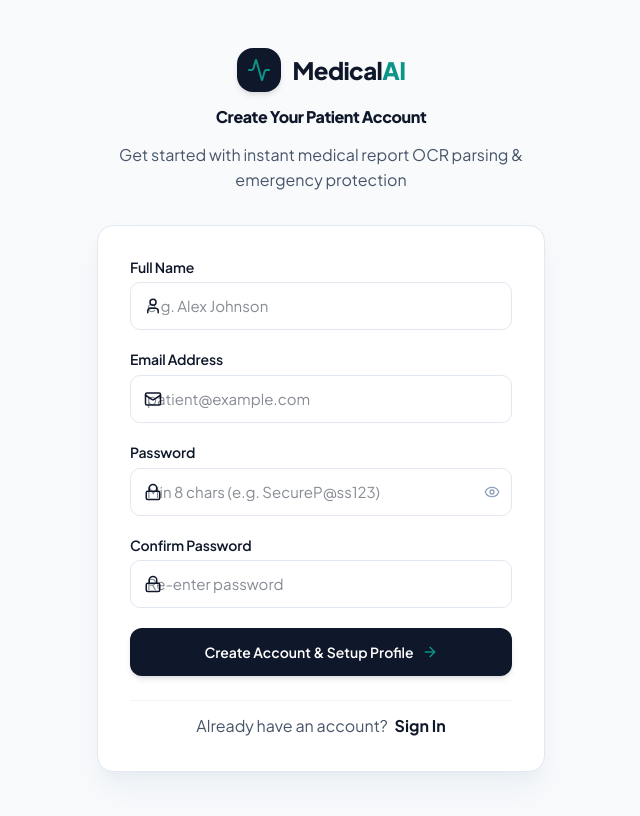
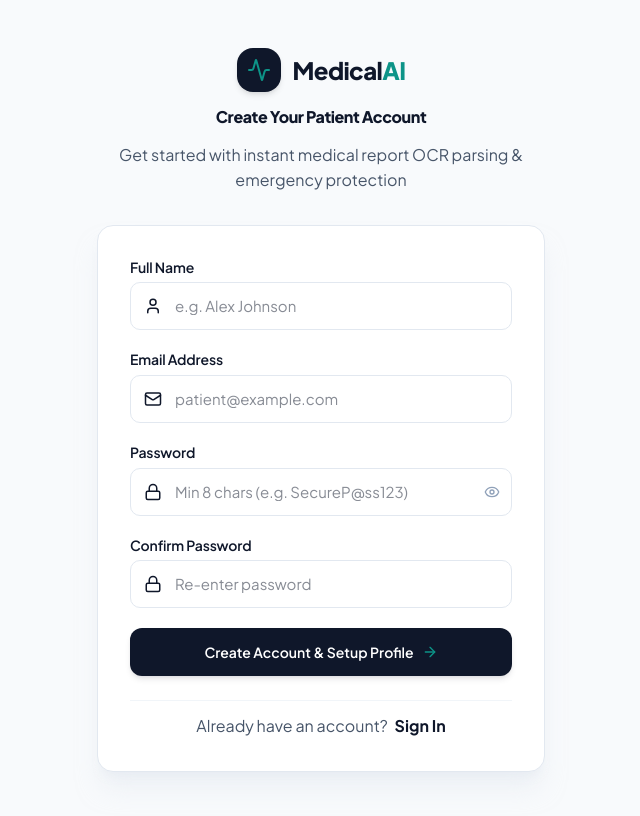
Before and after one commit to samriddhi-1208/MedicalAI, a React (Vite) app: page /signup in a window 1280 px wide. Shown: the top 816 px of the page, without its empty margins (319-959 px from the left). Built offline with nearby package versions, Linux system fonts and the light colour scheme.

Commit message:
Fix input icon padding overlap across login and signup pages to ensure icons never obstruct typed text

```diff
--- a/src/pages/LoginPage.jsx
+++ b/src/pages/LoginPage.jsx
@@ -61,7 +61,7 @@ export const LoginPage = () => {
             <div className="med-form-group">
               <label htmlFor="email" className="block text-xs font-bold text-[#0F172A] mb-1.5">Email Address</label>
               <div className="relative w-full">
-                <div className="absolute inset-y-0 left-0 pl-3.5 flex items-center pointer-events-none text-slate-400">
+                <div className="absolute inset-y-0 left-0 pl-3.5 flex items-center pointer-events-none text-slate-400 z-10">
                   <Mail className="w-4.5 h-4.5 text-[#0F172A]" />
                 </div>
                 <input
@@ -70,7 +70,7 @@ export const LoginPage = () => {
                   value={email}
                   onChange={(e) => setEmail(e.target.value)}
                   placeholder="patient@example.com"
-                  className="med-input w-full block"
+                  className="med-input w-full block !pl-11"
                   required
                 />
               </div>
@@ -84,7 +84,7 @@ export const LoginPage = () => {
                 </Link>
               </div>
               <div className="relative w-full">
-                <div className="absolute inset-y-0 left-0 pl-3.5 flex items-center pointer-events-none text-slate-400">
+                <div className="absolute inset-y-0 left-0 pl-3.5 flex items-center pointer-events-none text-slate-400 z-10">
                   <Lock className="w-4.5 h-4.5 text-[#0F172A]" />
                 </div>
                 <input
@@ -93,13 +93,13 @@ export const LoginPage = () => {
                   value={password}
                   onChange={(e) => setPassword(e.target.value)}
                   placeholder="••••••••••••"
-                  className="med-input w-full block pr-10"
+                  className="med-input w-full block !pl-11 !pr-10"
                   required
                 />
                 <button
                   type="button"
                   onClick={() => setShowPassword(!showPassword)}
-                  className="absolute inset-y-0 right-0 pr-3 flex items-center text-slate-400 hover:text-slate-700 cursor-pointer"
+                  className="absolute inset-y-0 right-0 pr-3 flex items-center text-slate-400 hover:text-slate-700 cursor-pointer z-10"
                 >
                   {showPassword ? <EyeOff className="w-4 h-4" /> : <Eye className="w-4 h-4" />}
                 </button>
--- a/src/pages/SignupPage.jsx
+++ b/src/pages/SignupPage.jsx
@@ -90,7 +90,7 @@ export const SignupPage = () => {
             <div className="med-form-group">
               <label htmlFor="fullName" className="block text-xs font-bold text-[#0F172A] mb-1.5">Full Name</label>
               <div className="relative w-full">
-                <div className="absolute inset-y-0 left-0 pl-3.5 flex items-center pointer-events-none text-slate-400">
+                <div className="absolute inset-y-0 left-0 pl-3.5 flex items-center pointer-events-none text-slate-400 z-10">
                   <User className="w-4.5 h-4.5 text-[#0F172A]" />
                 </div>
                 <input
@@ -99,7 +99,7 @@ export const SignupPage = () => {
                   value={fullName}
                   onChange={(e) => setFullName(e.target.value)}
                   placeholder="e.g. Alex Johnson"
-                  className="med-input w-full block"
+                  className="med-input w-full block !pl-11"
                   required
                 />
               </div>
@@ -108,7 +108,7 @@ export const SignupPage = () => {
             <div className="med-form-group">
               <label htmlFor="email" className="block text-xs font-bold text-[#0F172A] mb-1.5">Email Address</label>
               <div className="relative w-full">
-                <div className="absolute inset-y-0 left-0 pl-3.5 flex items-center pointer-events-none text-slate-400">
+                <div className="absolute inset-y-0 left-0 pl-3.5 flex items-center pointer-events-none text-slate-400 z-10">
                   <Mail className="w-4.5 h-4.5 text-[#0F172A]" />
                 </div>
                 <input
@@ -117,7 +117,7 @@ export const SignupPage = () => {
                   value={email}
                   onChange={(e) => setEmail(e.target.value)}
                   placeholder="patient@example.com"
-                  className="med-input w-full block"
+                  className="med-input w-full block !pl-11"
                   required
                 />
               </div>
@@ -126,7 +126,7 @@ export const SignupPage = () => {
             <div className="med-form-group">
               <label htmlFor="password" className="block text-xs font-bold text-[#0F172A] mb-1.5">Password</label>
               <div className="relative w-full">
-                <div className="absolute inset-y-0 left-0 pl-3.5 flex items-center pointer-events-none text-slate-400">
+                <div className="absolute inset-y-0 left-0 pl-3.5 flex items-center pointer-events-none text-slate-400 z-10">
                   <Lock className="w-4.5 h-4.5 text-[#0F172A]" />
                 </div>
                 <input
@@ -135,13 +135,13 @@ export const SignupPage = () => {
                   value={password}
                   onChange={(e) => setPassword(e.target.value)}
                   placeholder="Min 8 chars (e.g. SecureP@ss123)"
-                  className="med-input w-full block pr-10"
+                  className="med-input w-full block !pl-11 !pr-10"
                   required
                 />
                 <button
                   type="button"
                   onClick={() => setShowPassword(!showPassword)}
-                  className="absolute inset-y-0 right-0 pr-3 flex items-center text-slate-400 hover:text-slate-700 cursor-pointer"
+                  className="absolute inset-y-0 right-0 pr-3 flex items-center text-slate-400 hover:text-slate-700 cursor-pointer z-10"
                 >
                   {showPassword ? <EyeOff className="w-4 h-4" /> : <Eye className="w-4 h-4" />}
                 </button>
@@ -180,7 +180,7 @@ export const SignupPage = () => {
             <div className="med-form-group">
               <label htmlFor="confirmPassword" className="block text-xs font-bold text-[#0F172A] mb-1.5">Confirm Password</label>
               <div className="relative w-full">
-                <div className="absolute inset-y-0 left-0 pl-3.5 flex items-center pointer-events-none text-slate-400">
+                <div className="absolute inset-y-0 left-0 pl-3.5 flex items-center pointer-events-none text-slate-400 z-10">
                   <Lock className="w-4.5 h-4.5 text-[#0F172A]" />
                 </div>
                 <input
@@ -189,7 +189,7 @@ export const SignupPage = () => {
                   value={confirmPassword}
                   onChange={(e) => setConfirmPassword(e.target.value)}
                   placeholder="Re-enter password"
-                  className="med-input w-full block"
+                  className="med-input w-full block !pl-11"
                   required
                 />
               </div>
```
